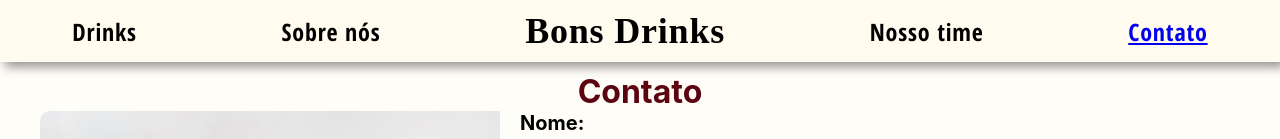
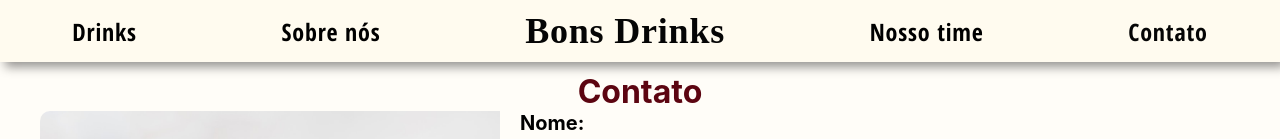
Before and after one commit to allankildare/bons-drinks, a React (Create React App) app: page /contato in a window 1280 px wide. Shown: the top 139 px of the page. Built offline with nearby package versions, Linux system fonts and the light colour scheme; a web font is replaced by a local one.

Commit message:
~ Header estilizado e rota para Home adicionada

```diff
--- a/src/components/Header/Header.css
+++ b/src/components/Header/Header.css
@@ -15,11 +15,20 @@
 
 .NavMenu li {
     letter-spacing: .8px;
-    cursor: pointer;
 }
 
 .NavMenu li:hover {
-    transition: .3s ease;
+    transition: .4s ease;
+    color: var(--orange);
+}
+
+.NavMenu li a, .NavMenu li a:visited {
+    color: #050505;
+    text-decoration: none;
+}
+
+.NavMenu li a:hover {
+    transition: .4s ease;
     color: var(--orange);
 }
 
--- a/src/components/Header/Header.jsx
+++ b/src/components/Header/Header.jsx
@@ -9,9 +9,15 @@ class Header extends Component {
                 <ul>
                     <li>Drinks</li>
                     <li>Sobre nós</li>
-                    <li><h1 className="HeaderLogo">Bons Drinks</h1></li>
+                    <li>
+                        <h1 className="HeaderLogo">
+                            <Link to="/">Bons Drinks</Link>
+                        </h1>
+                    </li>
                     <li>Nosso time</li>
-                    <li><Link to="/contato">Contato</Link></li>
+                    <li>
+                        <Link to="/contato">Contato</Link>
+                    </li>
                 </ul>
             </nav>
         </header>)
```
